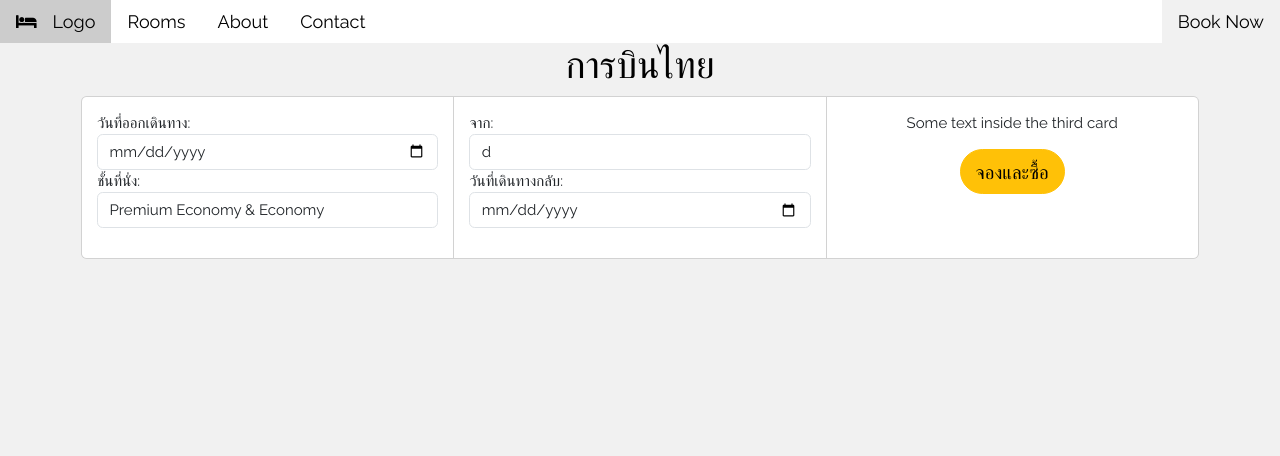
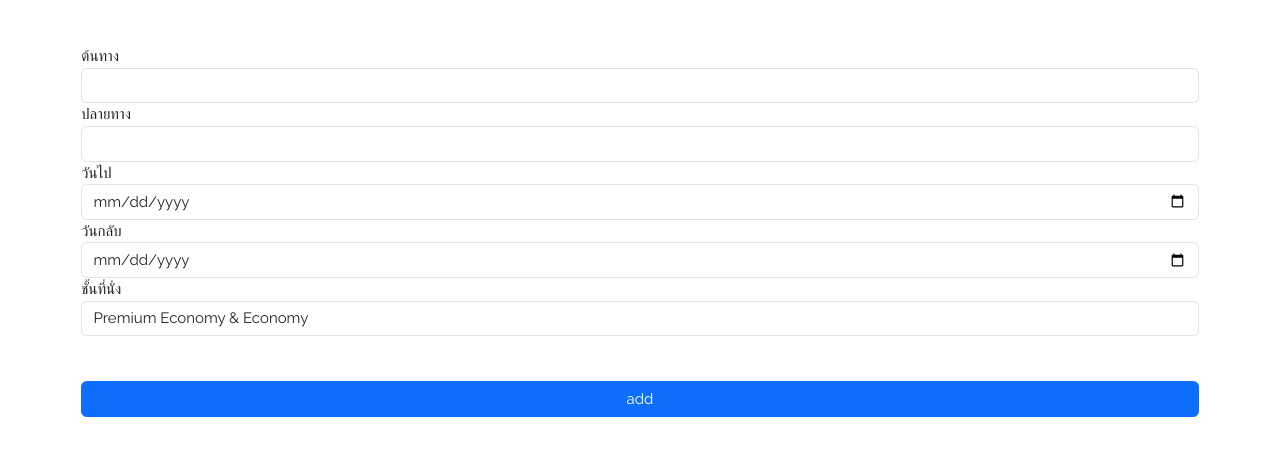
Before and after one commit to Sirawit-ThePlug/OOP-Project, a Flask app: page /add_FlightInstancepage in a window 1280 px wide. Shown: the top 456 px of the page. Run offline with Flask 3, Linux system fonts and the light colour scheme.

Commit message:
modified:   fight.py 	modified:   mainnew.py 	modified:   templates/Home.html 	new file:   templates/add_passenger.html

```diff
--- a/fight.py
+++ b/fight.py
@@ -46,6 +46,5 @@
         "destination_airport" : self.__destination_airport,
         "travel_time" : self.__travel_time
         }
-        print(fligth_doc)
         Doc_passenger_collection = init_db().doc_fligth
         Doc_passenger_collection.insert_one(fligth_doc)
--- a/mainnew.py
+++ b/mainnew.py
@@ -30,19 +30,25 @@
 @app.route('/add_figth_page')
 def add_figth_page():
     return render_template('add_fight.html')
-@app.route('/add_passenger')
+@app.route('/add_passenger',methods=["POST"])
 def add_passenger():
-    passenger = Passenger("thanaphon","Inthapheat","1","bascup@gmail.com","0634626874")
+    fname = request.form['fname']
+    lname = request.form['lname']
+    id = request.form['id']
+    email = request.form['email']
+    phon = request.form['phon']
+    passenger = Passenger(fname,lname,id,email,phon)
     passenger.create_passenger_docs()
     return "Success"
 
 @app.route('/add_figth',methods=["POST"])
 def add_figth():
     de = request.form['de']
-    de = request.form['de']
+    des = request.form['des']
+    ti = request.form['ti']
     print(de)
-    # passenger = Fligth("เชี่ยงใหม่","ชายเมี่ยง","8")
-    # passenger.create_fligth()
+    passenger = Fligth(de,des,ti)
+    passenger.create_fligth()
     return "Success"
 
 @app.route('/add_FlightInstance')
@@ -53,5 +59,8 @@
 @app.route('/add_FlightInstancepage')
 def addFlightInstance_page():
     return render_template('Home.html')
+@app.route('/add_passengerpage')
+def add_passenger_page():
+    return render_template('add_passenger.html')
 
 app.run(debug=True)
--- a/templates/Home.html
+++ b/templates/Home.html
@@ -22,103 +22,64 @@
 <style>
 body,h1,h2,h3,h4,h5,h6 {font-family: "Raleway", Arial, Helvetica, sans-serif}
 </style>
+<script>
+  $(document).ready(() => {
+    $('form').on('submit', (event) => {
+        $.ajax({
+            type: 'POST',
+            url: '/add_passenger',
+            data: {
+              departure: $('#departure').val(),
+              destination: $('#destination').val(),
+              id: $('#id').val(),
+              email: $('#email').val(),
+              phon: $('#phon').val()
+          },
+            success: function (data) {
+                Swal.fire(
+                    'บันทึกเที่ยวบินสำเร็จ',
+                    data[''],
+                    'success'
+                )
+            },
+        })
+
+        event.preventDefault();
+    });
+    return false;
+});
+</script>
 </head>
-<body class="w3-light-grey bg-colo-warning">
-
-<!-- Navigation Bar -->
-<div class="w3-bar w3-white w3-large">
-  <a href="#" class="w3-bar-item w3-button w3-red w3-mobile"><i class="fa fa-bed w3-margin-right"></i>Logo</a>
-  <a href="#rooms" class="w3-bar-item w3-button w3-mobile">Rooms</a>
-  <a href="#about" class="w3-bar-item w3-button w3-mobile">About</a>
-  <a href="#contact" class="w3-bar-item w3-button w3-mobile">Contact</a>
-  <a href="#contact" class="w3-bar-item w3-button w3-right w3-light-grey w3-mobile">Book Now</a>
-</div>
-<div class="form-group">
-    <div class="container">
-      <div class="row">
-        <div class="col-sm" style="">
-          <div class="h1 text-center">การบินไทย</div>
-          <div class="card-group">
-            <div class="card">
-              <div class="card-body text-center">
-                <ul
-                  class="text-left"
-                  style="list-style-type: none; padding-left: 0; text-align: left"
-                >
-                  <li class="text-left" style="padding-left: 0px">
-                    วันที่ออกเดินทาง: <br />
-                  </li>
-
-                  <li>
-                    <input
-                      type="date"
-                      class="form-control"
-                      id="departure_date"
-                      name="departure_date"
-                    />
-                  </li>
-                  <li>ชั้นที่นั่ง:</li>
-
-                  <li>
-                    <select class="form-control" id="seat_type" name="SeatType">
-                      <option value="economy">Premium Economy & Economy</option>
-                      <option value="firstclass">First & Business</option>
-                    </select>
-                  </li>
-                </ul>
-              </div>
-            </div>
-
-            <div class="card">
-              <div class="card-body text-center">
-                <ul
-                  class="text-left"
-                  style="list-style-type: none; padding-left: 0; text-align: left"
-                >
-                  <li class="text-left" style="padding-left: 0px">จาก: <br /></li>
-
-                  <!-- station selector pass value from auth.py-->
-
-                  <li>
-                    <select
-                      class="form-control"
-                      id="first_station"
-                      name="first_station"
-                    >
-                      <option value="">
-                        d
-                      </option>
-
-                    </select>
-                  </li>
-                  <li>วันที่เดินทางกลับ:</li>
-                  <li>
-                    <input
+<body>
+    <div class="container mt-5">
+        <form action="POST">
+        ต้นทาง
+        <input type="text" id="departure" class="form-control">
+        ปลายทาง
+        <input type="text" id="lname" class="form-control">
+        วันไป
+        <input
                       type="date"
                       class="form-control"
                       id="return_date"
-                      name="return_date"
-                    />
-                  </li>
-                </ul>
-              </div>
-            </div>
+                      name="return_date"/>
+        วันกลับ
+        <input
+                      type="date"
+                      class="form-control"
+                      id="return_date"
+                      name="return_date"/>
+        ชั้นที่นั่ง
+        <select class="form-control" id="seat_type" name="SeatType">
+          <option value="economy">Premium Economy & Economy</option>
+          <option value="firstclass">First & Business</option>
+        </select>
+        <div class="d-grid gap-2">
+        <input type='submit' value='add' class='btn btn-primary mt-5' >
 
-            <div class="card">
-              <div class="card-body text-center">
-                <p class="card-text">Some text inside the third card</p>
-                <button
-                  type="submit"
-                  class="btn btn-warning btn-lg btn-block rounded-5"
-                >
-                  จองและซื้อ
-                </button>
-              </div>
-            </div>
-          </div>
-        </div>
       </div>
-    </div>
+
+     </form>
   </div>
 
 
```
Also changed, not shown: templates/add_passenger.html (added, +62 -0 lines).
